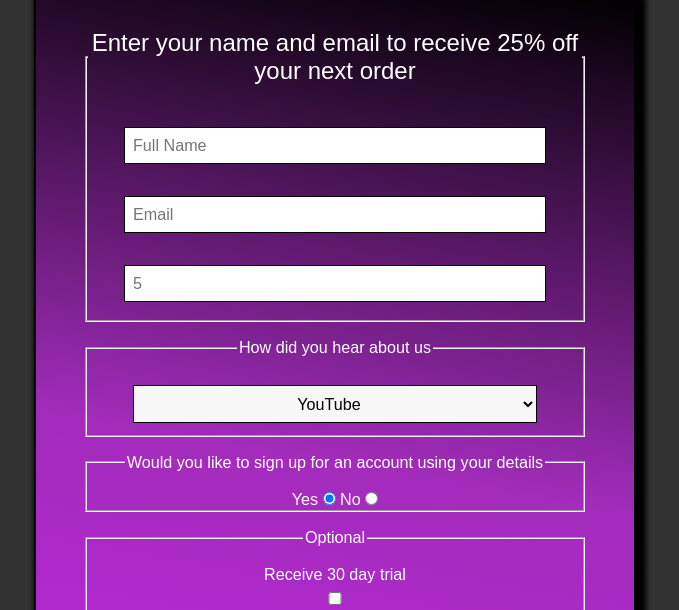
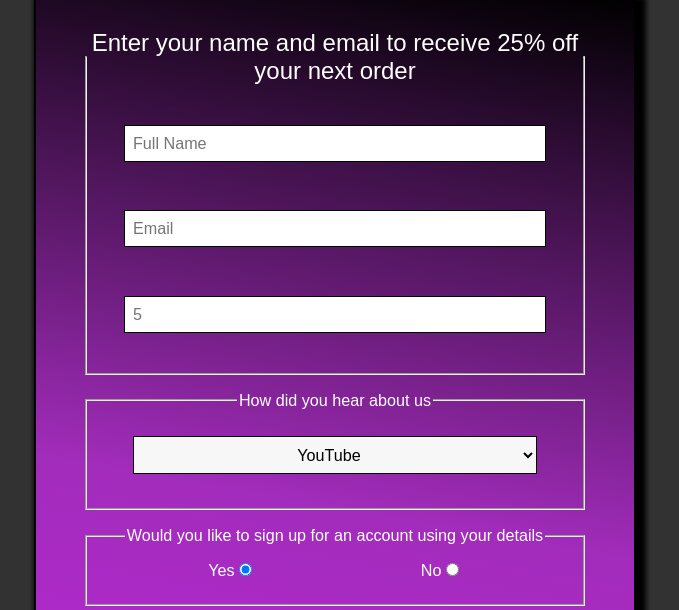
Before and after one commit to mr-n30/survey-form, a plain HTML site: page index.html in a window 1280 px wide. Shown: the part 162-772 px from the top of the page, without its empty margins (305-984 px from the left). Drawn offline with Linux system fonts and the light colour scheme.

Commit message:
Update styles.css

```diff
--- a/styles.css
+++ b/styles.css
@@ -151,14 +151,50 @@ select, input {
   padding: .5rem;
 }
 
-#start-trial, #weekly-emails {
-  display: unset;
-  display: inline-block;
-  width: 100%;
-  text-align: left
+fieldset {
+  box-sizing: border-box;
+  padding: 1rem;
+  padding-top: .1rem;
 }
 
-label[for=start-trial], label[for=weekly-emails] {
-  width: 100%;
-  display: block;
+.optional {
+  padding: .5rem;
+  margin: 0;
+  display: flex;
 }
+
+.fixme {
+  display: flex;
+  justify-content: space-evenly;
+}
+
+input[type="checkbox"] {
+  margin: auto auto auto 15px;
+}
+
+button {
+  font-weight: 800;
+  margin-top: 30px;
+  margin-bottom: 3px;
+}
+
+.account-signup, fieldset {
+  margin-top: 1rem;
+  padding: 0;
+  display: flex;
+  flex-direction: row;
+  gap: 1rem;
+  justify-content: space-evenly;
+  padding-bottom: 1.5rem;
+  flex-wrap: wrap;
+}
+
+.account-signup-input {
+  width: 100px;
+  margin: 0;
+  padding: 0;
+}
+
+input:not(.ignore) {
+  width: 5rem;
+}
```
